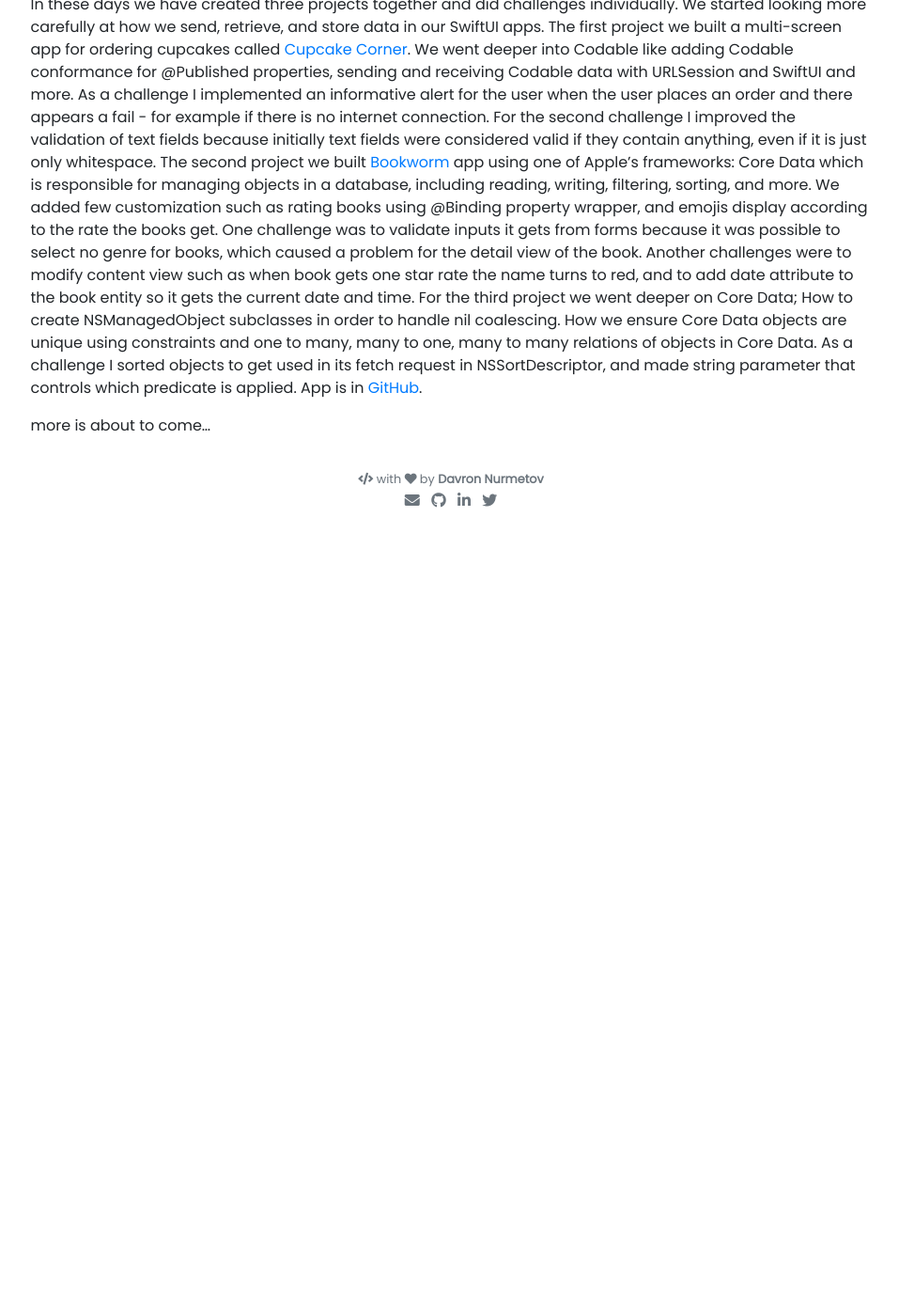
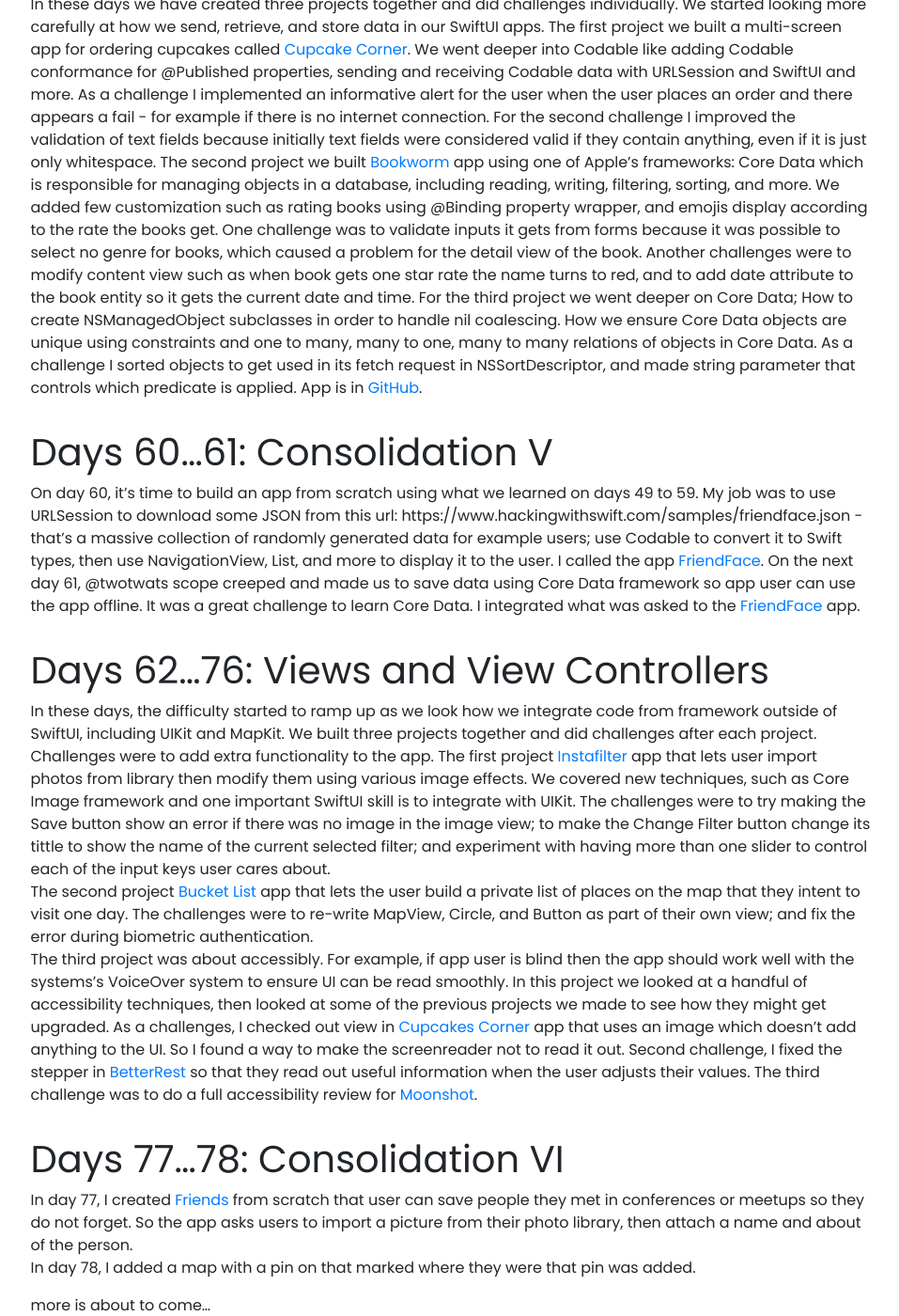
Before and after one commit to adzguy/portfolio, a Jekyll site: the page built from _projects/100DaysOfSwfitUI.md, in a window 1280 px wide and 1400 px high, scrolled down 2665 px. Shown: the whole window at 94% size, without its empty margins (160-1117 px from the left). Built offline with Jekyll 4.4.1, drawn with Linux system fonts in a browser that asks for light colours; nearby versions of some CDN libraries; before the commit the page ends 3226 px from its top, so only the background shows below that.

Commit message:
Update project

```diff
--- a/_projects/100DaysOfSwfitUI.md
+++ b/_projects/100DaysOfSwfitUI.md
@@ -46,6 +46,22 @@
 The second project we built [Bookworm](https://github.com/adzguy/Bookworm) app using one of Apple’s frameworks: Core Data which is responsible for managing objects in a database, including reading, writing, filtering, sorting, and more. We added few customization such as rating books using @Binding property wrapper, and emojis display according to the rate the books get. One challenge was to validate inputs it gets from forms because it was possible to select no genre for books, which caused a problem for the detail view of the book. Another challenges were to modify content view such as when book gets one star rate the name turns to red, and to add date attribute to the book entity so it gets the current date and time.
 For the third project we went deeper on Core Data; How to create NSManagedObject subclasses in order to handle nil coalescing. How we ensure Core Data objects are unique using constraints and one to many, many to one, many to many relations of objects in Core Data. As a challenge I sorted objects to get used in its fetch request in NSSortDescriptor, and made string parameter that controls which predicate is applied. App is in [GitHub](https://github.com/adzguy/CoreDataProjectChallenges).
 
+# Days 60…61: Consolidation V
+On day 60, it’s time to build an app from scratch using what we learned on days 49 to 59. My job was to use URLSession to download some JSON from this url: https://www.hackingwithswift.com/samples/friendface.json - that’s a massive collection of randomly generated data for example users; use Codable to convert it to Swift types, then use NavigationView, List, and more to display it to the user. I called the app [FriendFace](https://github.com/adzguy/FriendFace).
+On the next day 61, @twotwats scope creeped and made us to save data using Core Data framework so app user can use the app offline. It was a great challenge to learn Core Data. I integrated what was asked to the [FriendFace](https://github.com/adzguy/FriendFace) app.
+
+# Days 62…76: Views and View Controllers
+In these days, the difficulty started to ramp up as we look how we integrate code from framework outside of SwiftUI, including UIKit and MapKit. We built three projects together and did challenges after each project. Challenges were to add extra functionality to the app.
+The first project [Instafilter](https://github.com/adzguy/Instafilter) app that lets user import photos from library then modify them using various image effects. We covered new techniques, such as Core Image framework and one important SwiftUI skill is to integrate with UIKit. The challenges were to try making the Save button show an error if there was no image in the image view; to make the Change Filter button change its tittle to show the name of the current selected filter; and experiment with having more than one slider to control each of the input keys user cares about. <br>
+The second project [Bucket List](https://github.com/adzguy/BucketList) app that lets the user build a private list of places on the map that they intent to visit one day. The challenges were to re-write MapView, Circle, and Button as part of their own view; and fix the error during biometric authentication. <br>
+The third project was about accessibly. For example, if app user is blind then the app should work well with the systems’s VoiceOver system to ensure UI can be read smoothly. In this project we looked at a handful of accessibility techniques, then looked at some of the previous projects we made to see how they might get upgraded.
+As a challenges, I checked out view in [Cupcakes Corner](https://github.com/adzguy/Cupcake-Corner) app that uses an image which doesn’t add anything to the UI. So I found a way to make the screenreader not to read it out. Second challenge, I fixed the stepper in [BetterRest](https://github.com/adzguy/BetterRest) so that they read out useful information when the user adjusts their values. The third challenge was to do a full accessibility review for [Moonshot](https://github.com/adzguy/Moonshot).
+
+# Days 77…78: Consolidation VI
+In day 77, I created [Friends](https://github.com/adzguy/Friends) from scratch that user can save people they met in conferences or meetups so they do not forget. So the app asks users to import a picture from their photo library, then attach a name and about of the person. <br>
+In day 78, I added a map with a pin on that marked where they were that pin was added.
+
+
 more is about to come…
 
 <!---<p class="text-center">
```
